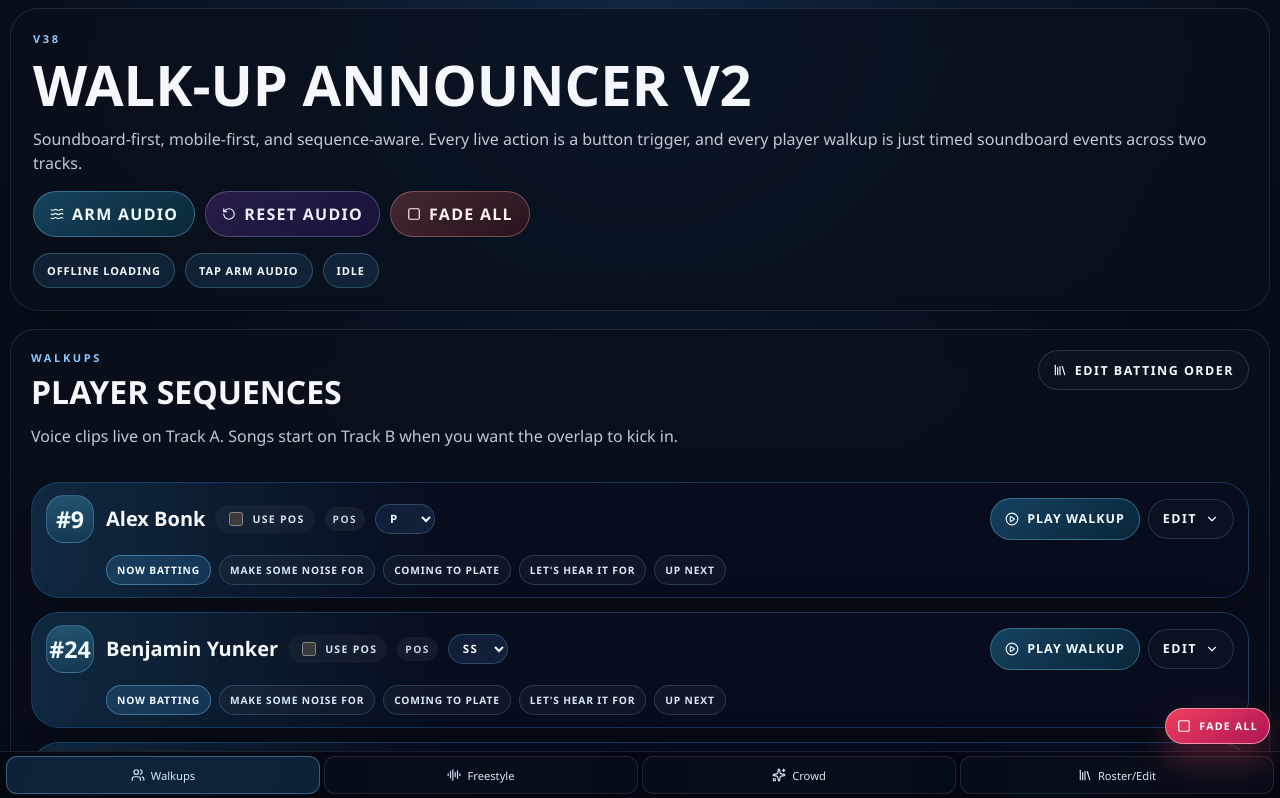
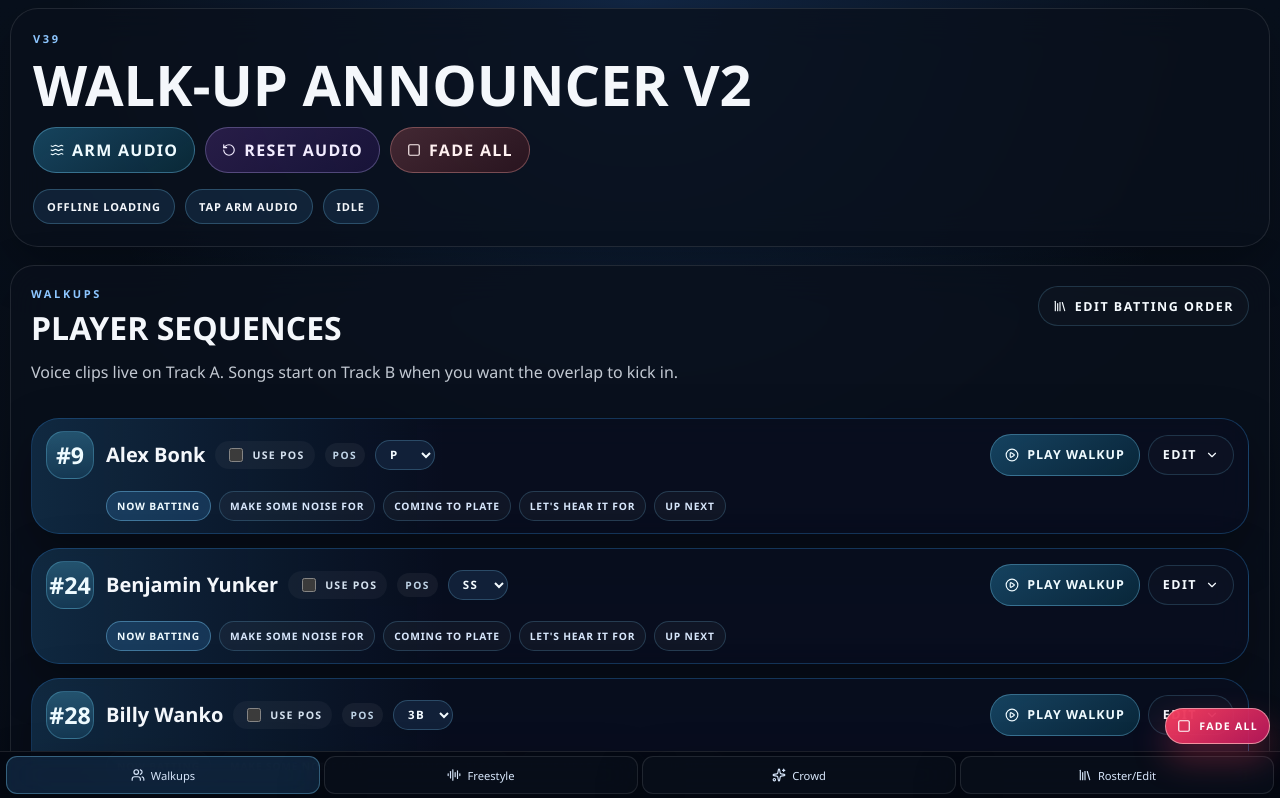
Before and after one commit to ClayBoneNJ/walk-up-announcer, a React (Vite) app in the folder v2/: page / in a window 1280 px wide. Shown: the top 798 px of the page. Built offline with nearby package versions, Linux system fonts and the light colour scheme.

Commit message:
Remove v2 header intro copy

```diff
--- a/v2/src/App.jsx
+++ b/v2/src/App.jsx
@@ -17,7 +17,7 @@ import {
 import { usePlaybackEngine } from "./hooks/usePlaybackEngine";
 import { announcementOptions, clipLibrary, players, positionOptions, screenTabs } from "./lib/sampleData";
 
-const APP_BUILD_LABEL = "v38";
+const APP_BUILD_LABEL = "v39";
 const DISPLAY_TIMELINE_DURATION_MS = 20000;
 const SONG_NUDGE_MS = 250;
 const ORDER_MOVE_ANIMATION_MS = 320;
@@ -531,10 +531,6 @@ export default function App() {
       <header className="hero-card">
         <div className="hero-topline">{APP_BUILD_LABEL}</div>
         <h1>Walk-Up Announcer V2</h1>
-        <p>
-          Soundboard-first, mobile-first, and sequence-aware. Every live action is a button
-          trigger, and every player walkup is just timed soundboard events across two tracks.
-        </p>
 
         <div className="control-row">
           <button
```
